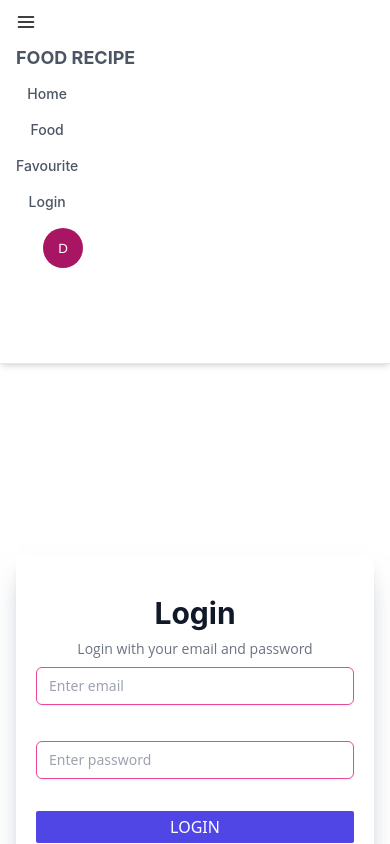
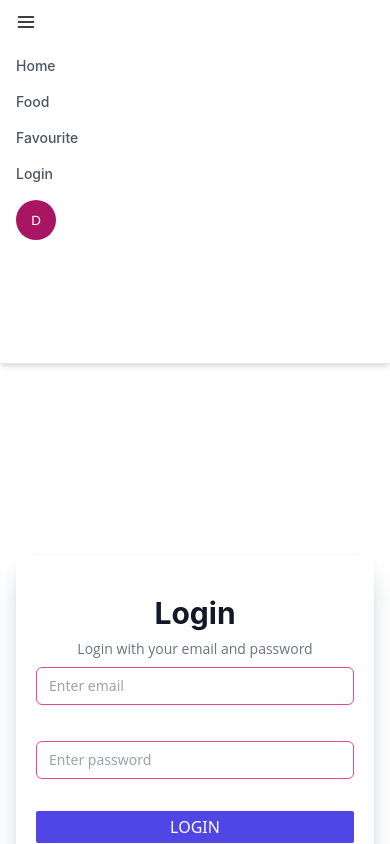
Before and after one commit to akalaminamin/food-recipe-frontend, a React (Create React App) app: page /login in a window 390 px wide. Both pictures are taken after a click on the element 203 px from the left and 22 px from the top of the page. Shown: the top 844 px of the page. Built offline with nearby package versions, Linux system fonts and the light colour scheme; no server answers.

Commit message:
added dependency

```diff
--- a/src/Shared/NavBar.js
+++ b/src/Shared/NavBar.js
@@ -35,11 +35,11 @@ const NavBar = () => {
       >
         <div className="container mx-auto flex flex-wrap flex-col md:flex-row items-start md:items-center">
           <Link to="/">
-            <h2 className="uppercase font-inter font-bold text-lg">
+            <h2 className="uppercase font-inter hidden md:block font-bold text-lg">
               Food Recipe
             </h2>
           </Link>
-          <nav className="md:ml-auto flex items-center flex-wrap text-base justify-start cursor-pointer flex-col md:flex-row space-y-4 md:space-y-0">
+          <nav className="md:ml-auto flex items-start md:items-center flex-wrap text-base justify-start cursor-pointer flex-col md:flex-row space-y-4 md:space-y-0">
             <Link
               to="/"
               className="nav-link mt-3 md:mt-0"
--- a/src/pages/Favourite/Favourite.js
+++ b/src/pages/Favourite/Favourite.js
@@ -25,7 +25,12 @@ const Favourite = () => {
   const handleRemoveFavourite = (id) => {
     console.log(id)
     axios.delete(`https://warm-coast-40997.herokuapp.com/favourite/${id}`).then((res) => {
-      console.log(res.data);
+      if(res.data.deletedCount){
+        alert("Your Favourite menu is remove")
+        setDelete(true)
+      }else{
+        setDelete(false)
+      }
     });
   };
   return (
```
